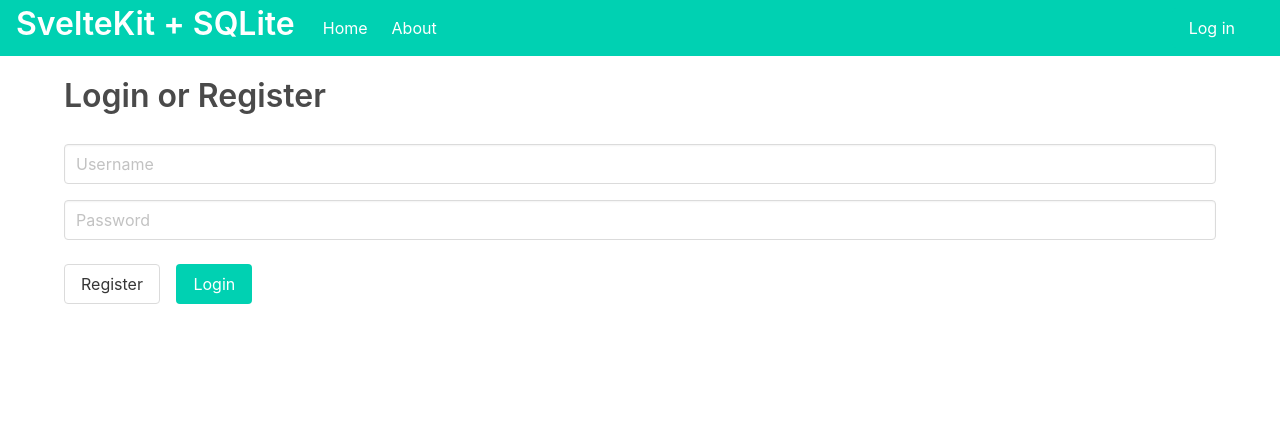
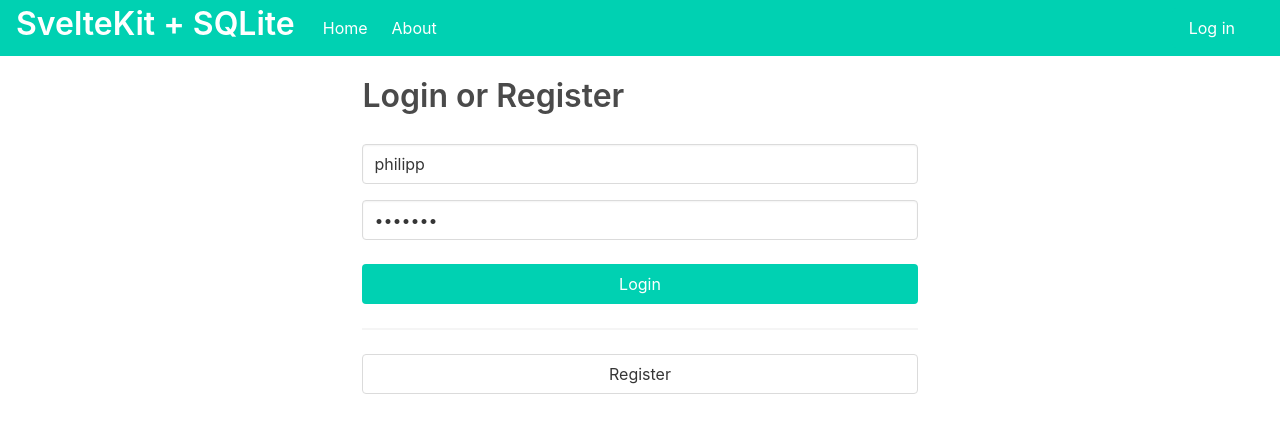
Before and after one commit to phartenfeller/sveltekit-1.0-sqlite-demo-app, a SvelteKit app: page /login in a window 1280 px wide. Shown: the top 432 px of the page. Built offline with nearby package versions, Linux system fonts and the light colour scheme; no server answers.

Commit message:
made login more convinent and info on root page

```diff
--- a/src/routes/+page.server.ts
+++ b/src/routes/+page.server.ts
@@ -1,10 +1,12 @@
 import { getInitialTracks } from '$lib/server/db';
 import type { PageServerLoad } from './$types';
 
-export const load = (() => {
+export const load = (({ locals }) => {
 	const tracks = getInitialTracks();
+	const { username } = locals;
 
 	return {
-		tracks
+		tracks,
+		loggedIn: !!username
 	};
 }) satisfies PageServerLoad;
--- a/src/routes/+page.svelte
+++ b/src/routes/+page.svelte
@@ -26,6 +26,9 @@
 </script>
 
 <div class="px-4">
+	{#if !data.loggedIn}
+		<div class="mt-3 mb-2"><a href="/login">Login</a> to see protected routes...</div>
+	{/if}
 	<h1 class="is-size-1 mb-5">Tracks</h1>
 
 	<input
--- a/src/routes/login/+page.svelte
+++ b/src/routes/login/+page.svelte
@@ -1,18 +1,41 @@
 <script lang="ts">
+	import { onMount } from 'svelte';
 	import type { ActionData } from './$types';
+
+	let username = 'philipp';
+	let password = 'philipp';
 
 	export let form: ActionData;
 </script>
 
-<div class="container">
+<div class="container" style="max-width: 55ch;">
 	<h1 class="is-size-3 has-text-weight-semibold my-4">Login or Register</h1>
-	<form method="post">
-		<input class="input my-2" type="text" placeholder="Username" name="username" required />
-		<input class="input my-2" type="password" placeholder="Password" name="password" required />
+	<form method="post" action="?/login">
+		<input
+			class="input my-2"
+			type="text"
+			placeholder="Username"
+			name="username"
+			value={username}
+			required
+		/>
+		<input
+			class="input my-2"
+			type="password"
+			placeholder="Password"
+			name="password"
+			value={password}
+			required
+		/>
 		{#if form?.errorMessage}
 			<div class="has-text-danger my-2">{form.errorMessage}</div>
 		{/if}
-		<button class="button mt-4 mr-3" type="submit" formaction="?/register">Register</button>
-		<button class="button is-primary mt-4" type="submit" formaction="?/login">Login</button>
+		<button class="button is-primary mt-4 is-fullwidth" type="submit" formaction="?/login"
+			>Login</button
+		>
+		<hr />
+		<button class="button mt-4 mr-3 is-fullwidth" type="submit" formaction="?/register"
+			>Register</button
+		>
 	</form>
 </div>
```
